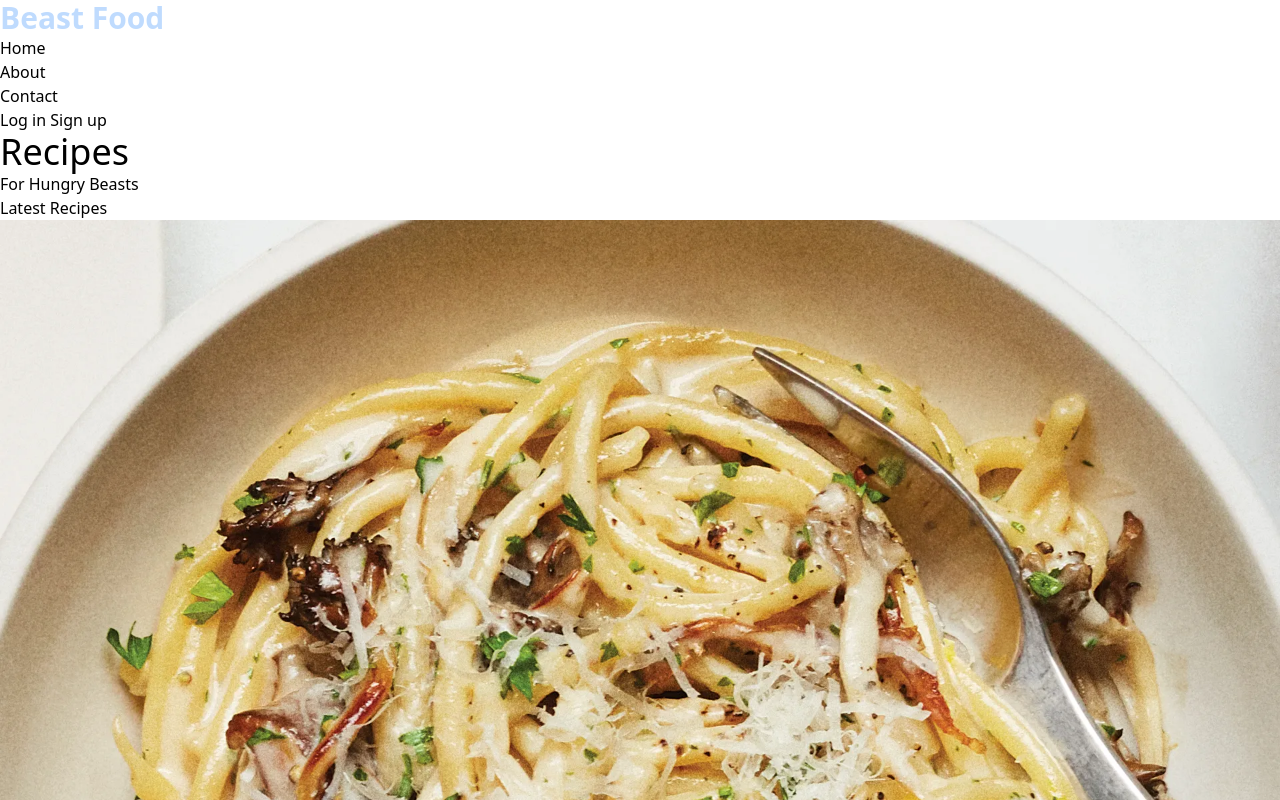
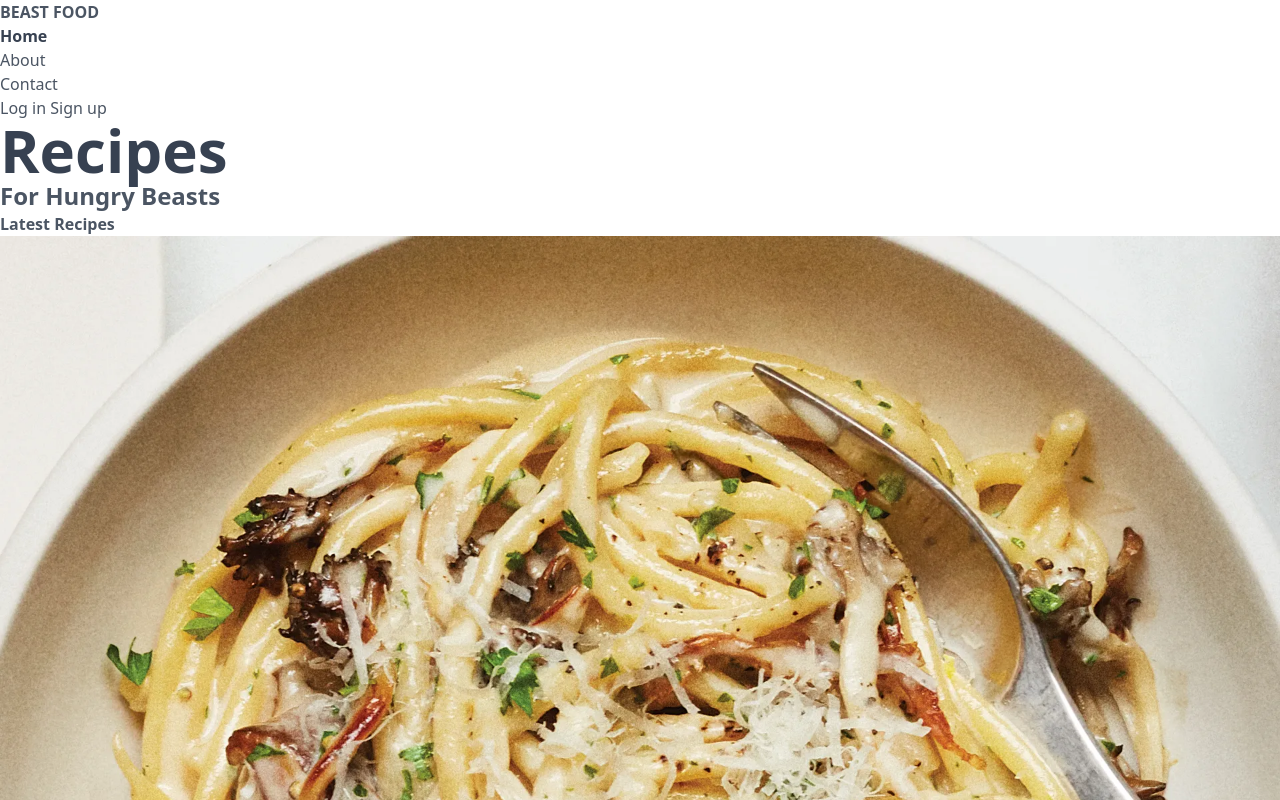
Before and after one commit to brucem98/Tailwind_recipe_site, a website: page src/index.html in a window 1280 px wide. Shown: the top 800 px of the page. Drawn offline with Linux system fonts and the light colour scheme.

Commit message:
Add fonts & colors

```diff
--- a/src/index.html
+++ b/src/index.html
@@ -5,18 +5,18 @@
   <title>Document</title>
   <link rel="stylesheet" href="../dist/output.css">
 </head>
-<body>
+<body class="text-gray-600">
 
   <div>
     <div>
       <nav>
         <div>
-          <h1 class="text-3xl font-bold text-blue-200">
+          <h1 class="font-bold uppercase">
             <a href="/">Beast Food</a>
           </h1>
         </div>
         <ul>
-          <li>
+          <li class="text-gray-700 font-bold">
             <a href="#">
               <span>Home</span>
             </a>
@@ -42,12 +42,12 @@
       </div>
 
       <header>
-        <h2 class="text-4xl">Recipes</h2>
-        <h3>For Hungry Beasts</h3>
+        <h2 class="text-gray-700 text-6xl font-semibold">Recipes</h2>
+        <h3 class="text-2xl font-semibold">For Hungry Beasts</h3>
       </header>
 
       <div>
-        <h4>Latest Recipes</h4>
+        <h4 class="font-bold">Latest Recipes</h4>
 
         <div>
           <!-- cards go here -->
@@ -60,7 +60,7 @@
           </div>
         </div>
 
-        <h4>Most Popular</h4>
+        <h4 class="font-bold">Most Popular</h4>
 
         <div>
           <!-- cards go here -- style cards first before we duplicate-->
```
Also changed, not shown: dist/output.css.
